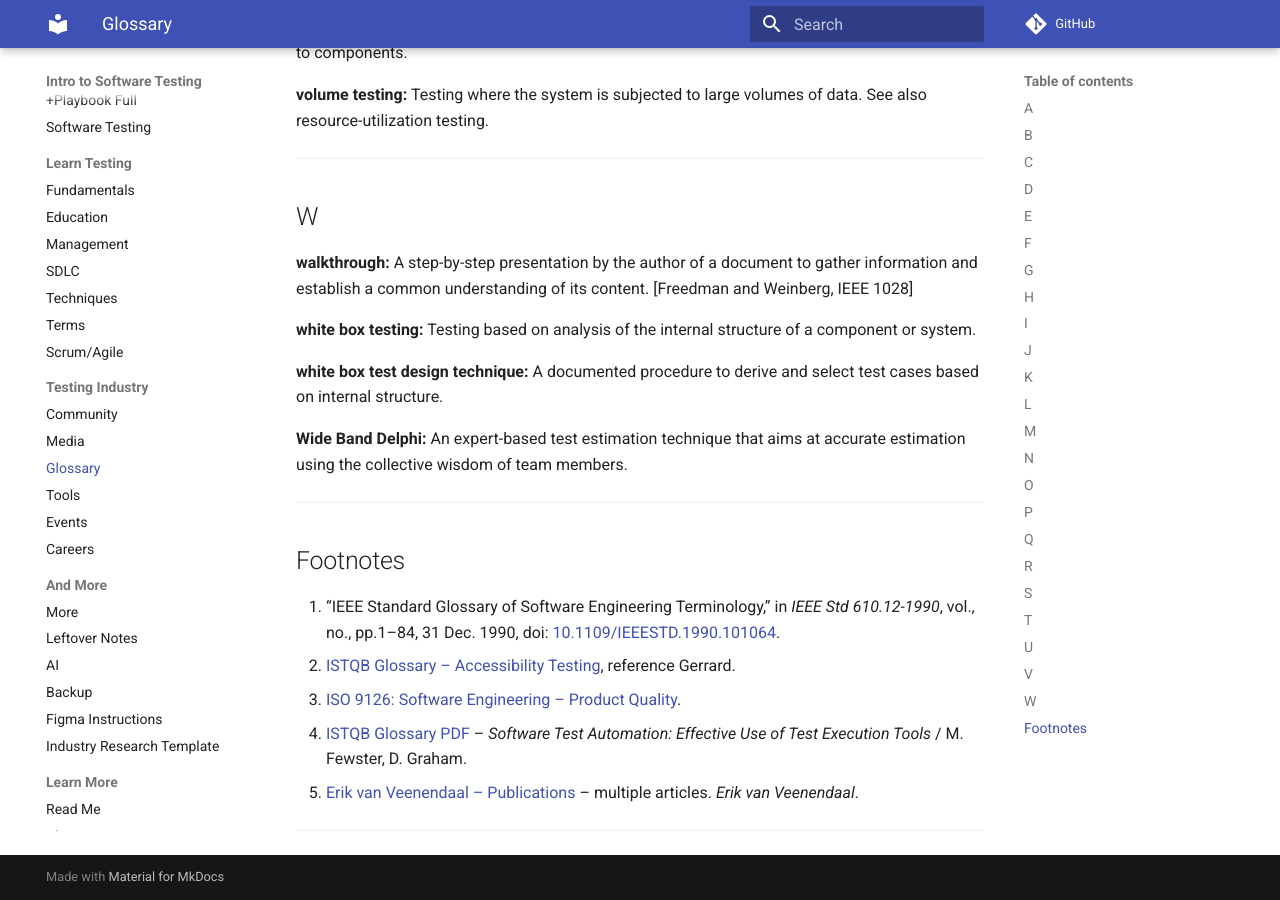
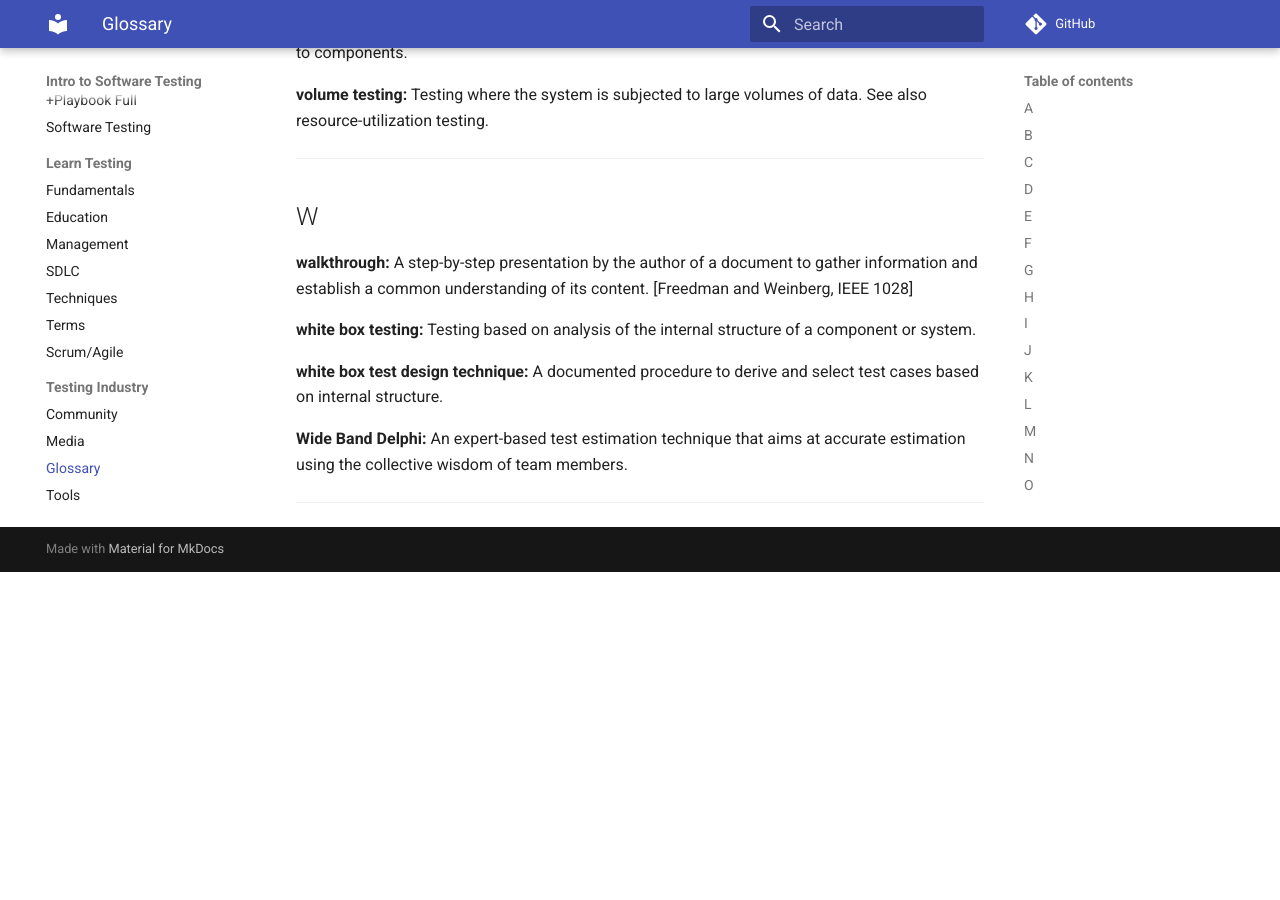
Before and after one commit to brettadler/softwaretesting, an MkDocs documentation site: the page built from docs/glossary.md, in a window 1280 px wide and 900 px high, scrolled down 22911 px. Built offline with MkDocs 1.6.1 and Material for MkDocs 9.7.7, drawn with Linux system fonts in a browser that asks for light colours; comment, search, counter and statistics services are not loaded; after the commit the page ends 23483 px from its top, so only the background shows below that.

Commit message:
more updates

```diff
--- a/docs/glossary.md
+++ b/docs/glossary.md
@@ -698,13 +698,3 @@
 **Wide Band Delphi:** An expert-based test estimation technique that aims at accurate estimation using the collective wisdom of team members.
 
 ---
-
-## Footnotes
-
-1. “IEEE Standard Glossary of Software Engineering Terminology,” in *IEEE Std 610.12-1990*, vol., no., pp.1–84, 31 Dec. 1990, doi: [10.1109/IEEESTD.1990.101064](https://doi.org/10.1109/IEEESTD.1990.101064).
-2. [ISTQB Glossary – Accessibility Testing](https://glossary.istqb.org/en/term/accessibility-testing), reference Gerrard.
-3. [ISO 9126: Software Engineering – Product Quality](https://www.iso.org/standard/35733.html).
-4. [ISTQB Glossary PDF](http://www.istqb.org/downloads/glossary-1.0.pdf) – *Software Test Automation: Effective Use of Test Execution Tools* / M. Fewster, D. Graham.
-5. [Erik van Veenendaal – Publications](http://www.erikvanveenendaal.nl/en/publicaties/artikelen/) – multiple articles. *Erik van Veenendaal*.
-
----
```
Also changed, not shown: docs/ai.md (+10 -15 lines), docs/ai_instructions/cursor.md (added, +5 -0 lines), docs/readme.md (+1 -1 lines).
